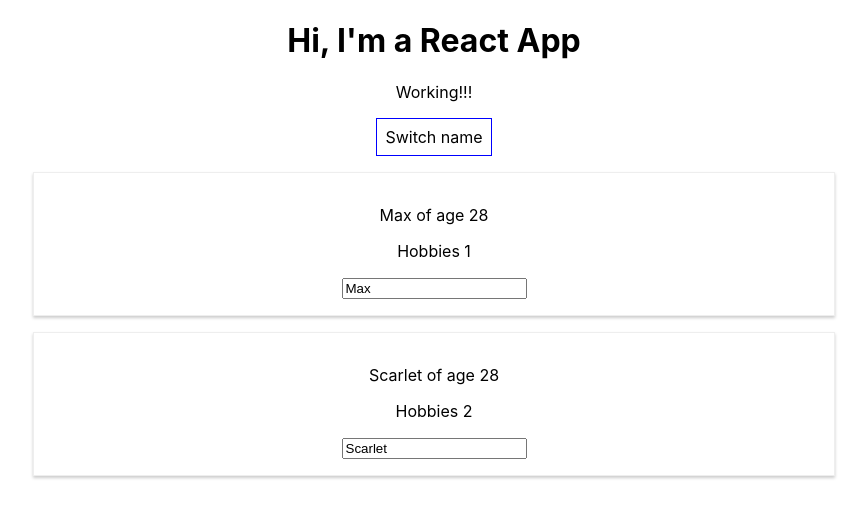
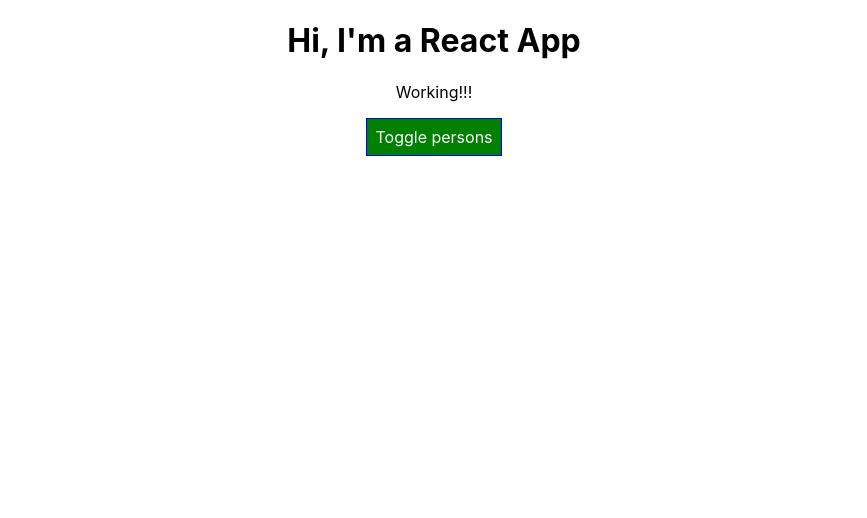
Before and after one commit to Zryru/learning-vanilla-react, a React (Create React App) app: page / in a window 1280 px wide. Shown: the top 518 px of the page, without its empty margins (206-1073 px from the left). Built offline with nearby package versions, Linux system fonts and the light colour scheme.

Commit message:
styling comps

```diff
--- a/package.json
+++ b/package.json
@@ -6,9 +6,11 @@
     "@testing-library/jest-dom": "^4.2.4",
     "@testing-library/react": "^9.4.1",
     "@testing-library/user-event": "^7.2.1",
+    "radium": "^0.26.0",
     "react": "^16.13.0",
     "react-dom": "^16.13.0",
-    "react-scripts": "3.4.0"
+    "react-scripts": "3.4.0",
+    "styled-components": "^5.0.1"
   },
   "scripts": {
     "start": "react-scripts start",
--- a/src/App.css
+++ b/src/App.css
@@ -1,3 +1,25 @@
 .App {
   text-align: center;
 }
+
+.red {
+  color: red;
+}
+
+.bold {
+  font-weight: bold;
+}
+
+.button {
+  background-color: green;
+  color: white;
+  font: inherit;
+  border: 1px solid blue;
+  padding: 8px;
+  cursor: pointer;
+}
+
+.button:hover {
+  background-color: lightgreen;
+  color: black;
+}
--- a/src/App.js
+++ b/src/App.js
@@ -1,6 +1,8 @@
 import React, { Component } from "react";
 import "./App.css";
 import Person from "./Person/Person";
+// import Radium, { StyleRoot } from "radium";
+import styled from "styled-components";
 
 // Hooks way
 /* const App = props => {
@@ -52,18 +54,28 @@ import Person from "./Person/Person";
 // };
 */
 
+const StyledButton = styled.button`
+  background-color: ${props => props.alt ? 'red': 'green'};
+  color: white;
+  font: inherit;
+  border: 1px solid blue;
+  padding: 8px;
+  cursor: pointer;
+
+  &:hover {
+    background-color: ${props => props.alt ? 'salmon': 'lightgreen'};;
+    color: black;
+  }
+`;
+
 class App extends Component {
   state = {
     persons: [
-      {
-        name: "Max",
-        age: 28
-      },
-      {
-        name: "Scarlet",
-        age: 28
-      }
-    ]
+      { id: "qwert", name: "Max", age: 28 },
+      { id: "trewq", name: "Scarlet", age: 28 },
+      { id: "wqerf", name: "Scar", age: 28 }
+    ],
+    showPersons: false
   };
 
   switchNameHandler = newName => {
@@ -76,48 +88,97 @@ class App extends Component {
     });
   };
 
-  nameChangeHandler = event => {
+  nameChangeHandler = (event, id) => {
+    const personIndex = this.state.persons.findIndex(x => x.id === id);
+    const person = { ...this.state.persons[personIndex] };
+    person.name = event.target.value;
+
+    const persons = [...this.state.persons];
+    persons[personIndex] = person;
+
     this.setState({
-      persons: [
-        { name: event.target.value, age: 28 },
-        { name: "Scarlet", age: 28 }
-      ]
+      persons: persons
     });
   };
 
+  togglePersonsHandler = () => {
+    this.setState({ showPersons: !this.state.showPersons });
+  };
+
+  deletePersonHandler = personIndex => {
+    const persons = this.state.persons.slice();
+    persons.splice(personIndex, 1);
+    this.setState({ persons: persons });
+  };
+
   render() {
-    const style = {
-      backgroundColor: "white",
-      font: "inherit",
-      border: "1px solid blue",
-      padding: "8px",
-      cursor: 'pointer'
-    };
+    // const style = {
+    //   backgroundColor: "green",
+    //   color: "white",
+    //   font: "inherit",
+    //   border: "1px solid blue",
+    //   padding: "8px",
+    //   cursor: "pointer",
+    //   ":hover": {
+    //     backgroundColor: "lightgreen",
+    //     color: "black"
+    //   }
+    // };
+
+    let persons = null;
+
+    if (this.state.showPersons) {
+      persons = (
+        <div>
+          {this.state.persons.map((person, index) => {
+            return (
+              <Person
+                name={person.name}
+                age={person.age}
+                click={() => this.deletePersonHandler(index)}
+                change={event => this.nameChangeHandler(event, person.id)}
+                key={person.id}
+              ></Person>
+            );
+          })}
+        </div>
+      );
+      // style.backgroundColor = "red";
+      // style[":hover"] = {
+      //   backgroundColor: "lightred",
+      //   color: "black"
+      // };
+    }
+
+    const classes = [];
+    if (this.state.persons.length <= 2) {
+      classes.push("red");
+    }
+    if (this.state.persons.length <= 1) {
+      classes.push("bold");
+    }
+    // let classes = ['red', 'bold'].join(' ');
 
     return (
+      // <StyleRoot>
       <div className="App">
         <h1>Hi, I'm a React App</h1>
-        <p>Working!!!</p>
-        <button style={style} onClick={() => this.switchNameHandler("Max!!!")}>
+        <p className={classes.join(" ")}>Working!!!</p>
+        {/* <button style={style} onClick={() => this.switchNameHandler("Max!!!")}>
           Switch name
+        </button> */}
+        <button  className="button" onClick={this.togglePersonsHandler}>
+          Toggle persons
         </button>
-        <Person
-          name={this.state.persons[0].name}
-          age={this.state.persons[0].age}
-          click={this.switchNameHandler.bind(this, "Maximilian!")}
-          change={this.nameChangeHandler}
-        >
-          Hobbies 1
-        </Person>
-        <Person
-          name={this.state.persons[1].name}
-          age={this.state.persons[1].age}
-        >
-          Hobbies 2
-        </Person>
+        {/* <StyledButton alt={this.state.showPersons} onClick={this.togglePersonsHandler}>
+          Toggle persons
+        </StyledButton> */}
+        {persons}
       </div>
+      // </StyleRoot>
     );
   }
 }
 
+// export default Radium(App);
 export default App;
--- a/src/Person/Person.css
+++ b/src/Person/Person.css
@@ -1,4 +1,4 @@
-.Person {
+/* .Person {
     width: 60%;
     margin: 16px auto;
     border: 1px solid #eee;
@@ -6,3 +6,23 @@
     padding: 16px;
     text-align: center;
 }
+
+@media (min-width: 500px) {
+    .Person {
+        width: 450px;
+    }
+} */
+
+p {
+    background-color: green;
+      color: white;
+      font: inherit;
+      border: 1px solid blue;
+      padding: 8px;
+      cursor: pointer;
+
+      &:hover {
+        background-color: lightgreen;
+        color: black;
+      }
+}
--- a/src/Person/Person.js
+++ b/src/Person/Person.js
@@ -1,16 +1,39 @@
 import React from "react";
-import './Person.css';
+// import './Person.css';
+// import Radium from "radium";
+import styled from "styled-components";
 
 const person = props => {
+  // const style = {
+  //   "@media (min-width: 500px)": {
+  //     width: "450px"
+  //   }
+  // };
+
+  const StyledDiv = styled.div`
+    width: 60%;
+    margin: 16px auto;
+    border: 1px solid #eee;
+    box-shadow: 0 2px 3px #ccc;
+    padding: 16px;
+    text-align: center;
+
+    @media (min-width: 500px) {
+      width: 450px;
+    }
+  `;
+
   return (
-    <div className="Person">
+    // <div className="Person" style={style}>
+    <StyledDiv>
       <p onClick={props.click}>
         {props.name} of age {props.age}
       </p>
       <p>{props.children}</p>
       <input type="text" onChange={props.change} value={props.name}></input>
-    </div>
+    </StyledDiv>
   );
 };
 
 export default person;
+// export default Radium(person);
```
Also changed, not shown: 1 other file (tests, documents, lock files or other folders).
